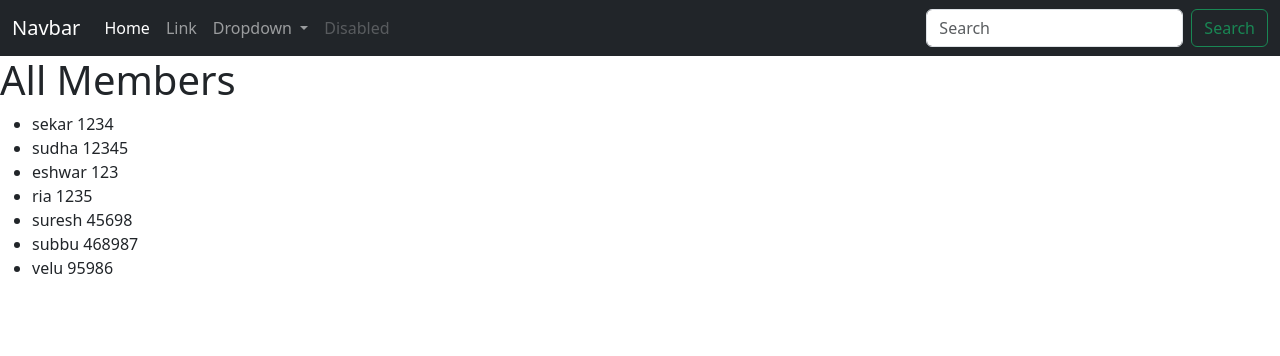
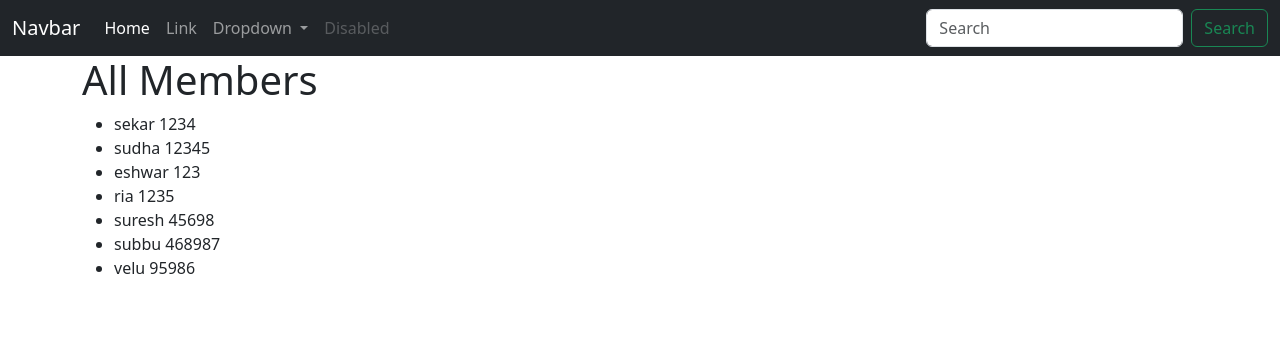
Before and after one commit to dchandrasekars/firstproject, a Django app: page /members/members/ in a window 1280 px wide. Shown: the top 356 px of the page. Run offline with Django 5.2, Linux system fonts and the light colour scheme; data comes from the database, SQL or seed files in the repository.

Commit message:
Update master.html

```diff
--- a/members/templates/master.html
+++ b/members/templates/master.html
@@ -40,7 +40,7 @@
   </head>
   <body>
 {% include "base.html" %}
-<div class="coontainer">
+<div class="container">
    {% block content %}
 
     {% endblock %}
```
